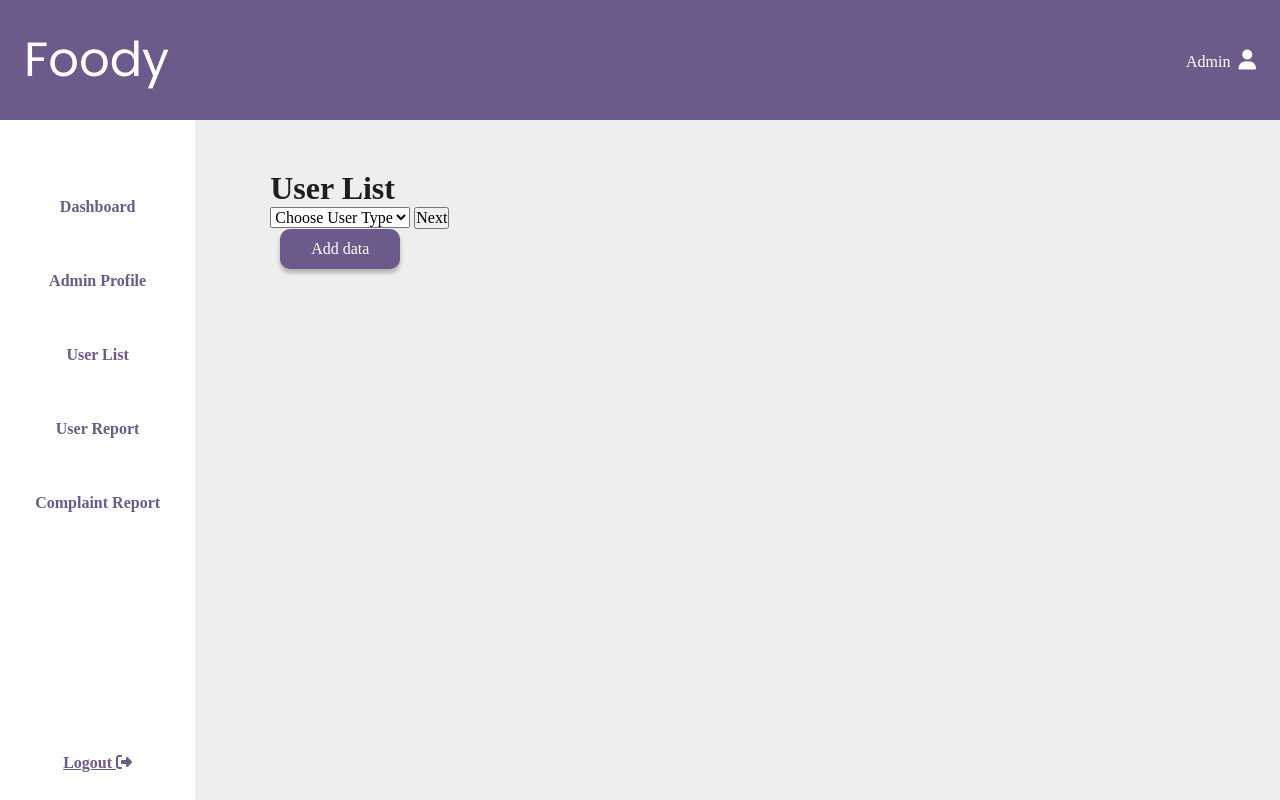
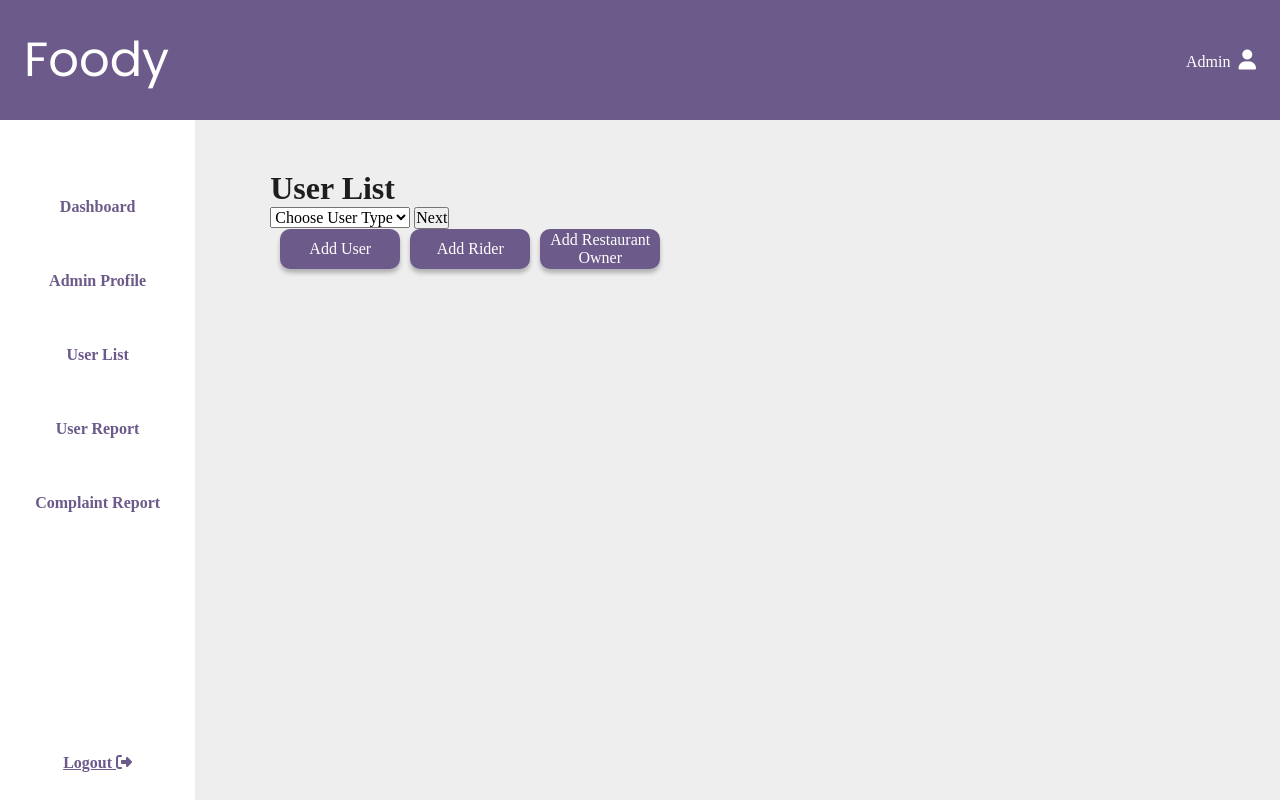
Before and after one commit to tengxing-tan/ump-food-delivery-foody, a PHP site: page /web_test/admin/UserList.php in a window 1280 px wide. Run offline with PHP 8.4, Linux system fonts and the light colour scheme; data that the repository does not hold is empty; some libraries are stand-ins or nearby versions.

Commit message:
add button in user list

```diff
--- a/admin/UserList.php
+++ b/admin/UserList.php
@@ -69,7 +69,15 @@ if (isset($_POST["Add User"])) {
                 <button type="submit" name="next" value="Add User">Next</button>
             </form>
 
-            <a href="AddUser.php"><button class='btn'>Add data</button></a>
+            <div style="display:flex; justify-content: space-between; width: 200px;">
+                <a href="AddUser.php"><button class='btn'>Add User</button></a>
+
+                <a href="AddRider.php"><button class='btn'>Add Rider</button></a>
+
+                <a href="AddRestaurantOwner.php"><button class='btn'>Add Restaurant Owner</button></a>
+
+
+            </div>
 
 
             <?php
```
